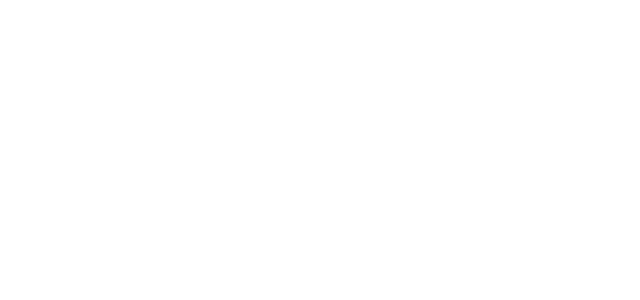
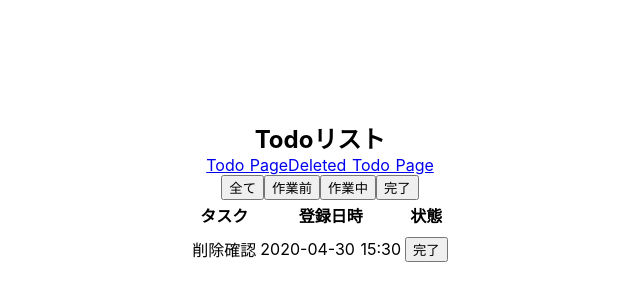
Before and after one commit to kiriha1203/nuxt-app, a Nuxt app: page /deletedTodo in a window 1280 px wide. Before the commit this address had no page. Shown: the part 208-508 px from the top of the page, without its empty margins (320-960 px from the left). Built offline with nearby package versions, Linux system fonts and the light colour scheme.

Commit message:
Add delete_flgがオンになったTodoが表示される画面の追加

```diff
--- /dev/null
+++ b/pages/deletedTodo.vue
@@ -0,0 +1,121 @@
+<template>
+  <section class="container">
+    <h1>Todoリスト</h1>
+    <div class="headerLink">
+      <router-link to="/">Todo Page</router-link>
+      <router-link to="/deletedTodo">Deleted Todo Page</router-link>
+    </div>
+    <div class="Filter">
+      <button class="button button--gray" v-bind:class="{'is-active':(!find_flg)}" @click="flag_reset">全て</button>
+      <button class="button button--gray" v-bind:class="{'is-active':find_flg && (find_state == '作業前')}" @click="find('作業前')">作業前</button>
+      <button class="button button--gray" v-bind:class="{'is-active':find_flg && (find_state == '作業中')}" @click="find('作業中')">作業中</button>
+      <button class="button button--gray" v-bind:class="{'is-active':find_flg && (find_state == '完了')}" @click="find('完了')">完了</button>
+    </div>
+    <table class="Lists">
+      <thead>
+        <tr>
+          <th>タスク</th>
+          <th>登録日時</th>
+          <th>状態</th>
+        </tr>
+      </thead>
+      <tbody>
+        <tr v-for="(todo, index) in display_todos" :key="index">
+          <td v-if="todo.delete_flg == 1">{{ todo.content }}</td>
+          <td v-if="todo.delete_flg == 1">{{ todo.created_at }}</td>
+          <td v-if="todo.delete_flg == 1">
+            <button class="button"
+                      v-bind:class="{
+                        'button--yet':todo.state == '作業前',
+                        'button--progress':todo.state == '作業中',
+                        'button--done':todo.state == '完了'}" >
+                {{ todo.state }}
+            </button>
+          </td>
+        </tr>
+      </tbody>
+    </table>
+  </section>
+</template>
+
+<script>
+import {mapState} from 'vuex';
+
+export default {
+  data: function() {
+    return {
+      content: '',
+      find_state: '',
+      find_flg: false
+    }
+  },
+  computed: {
+    ...mapState(['todos']),
+    display_todos:function() {
+      if(this.find_flg) {
+        let arr = [];
+        let data = this.todos;
+        data.forEach(element =>{
+          if(element.state == this.find_state) {
+            arr.push(element);
+          }
+        });
+        return arr;
+      } else {
+        return this.todos;
+      }
+    }
+  },
+  methods: {
+    find: function(findState) {
+      this.find_state = findState;
+      this.find_flg = true;
+    },
+    flag_reset: function() {
+      this.find_flg = false;
+    }
+  }
+}
+</script>
+
+<style>
+.container {
+  margin: 0 auto;
+  min-height: 100vh;
+  display: flex;
+  flex-flow: column;
+  justify-content: center;
+  align-items: center;
+  text-align: center;
+}
+
+.title {
+  font-family:
+    'Quicksand',
+    'Source Sans Pro',
+    -apple-system,
+    BlinkMacSystemFont,
+    'Segoe UI',
+    Roboto,
+    'Helvetica Neue',
+    Arial,
+    sans-serif;
+  display: block;
+  font-weight: 300;
+  font-size: 100px;
+  color: #35495e;
+  letter-spacing: 1px;
+}
+
+.subtitle {
+  font-weight: 300;
+  font-size: 42px;
+  color: #526488;
+  word-spacing: 5px;
+  padding-bottom: 15px;
+}
+
+.links {
+  padding-top: 15px;
+}
+</style>
```
